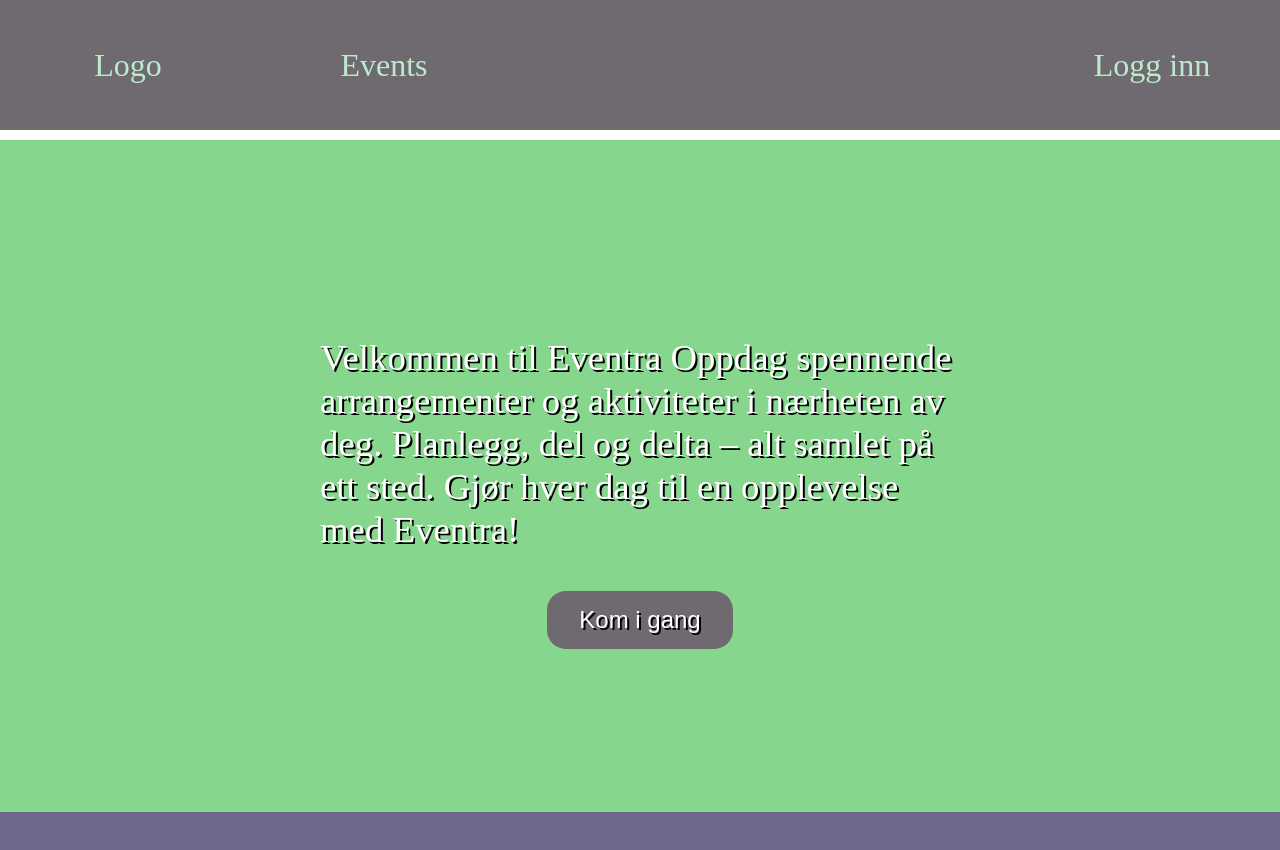
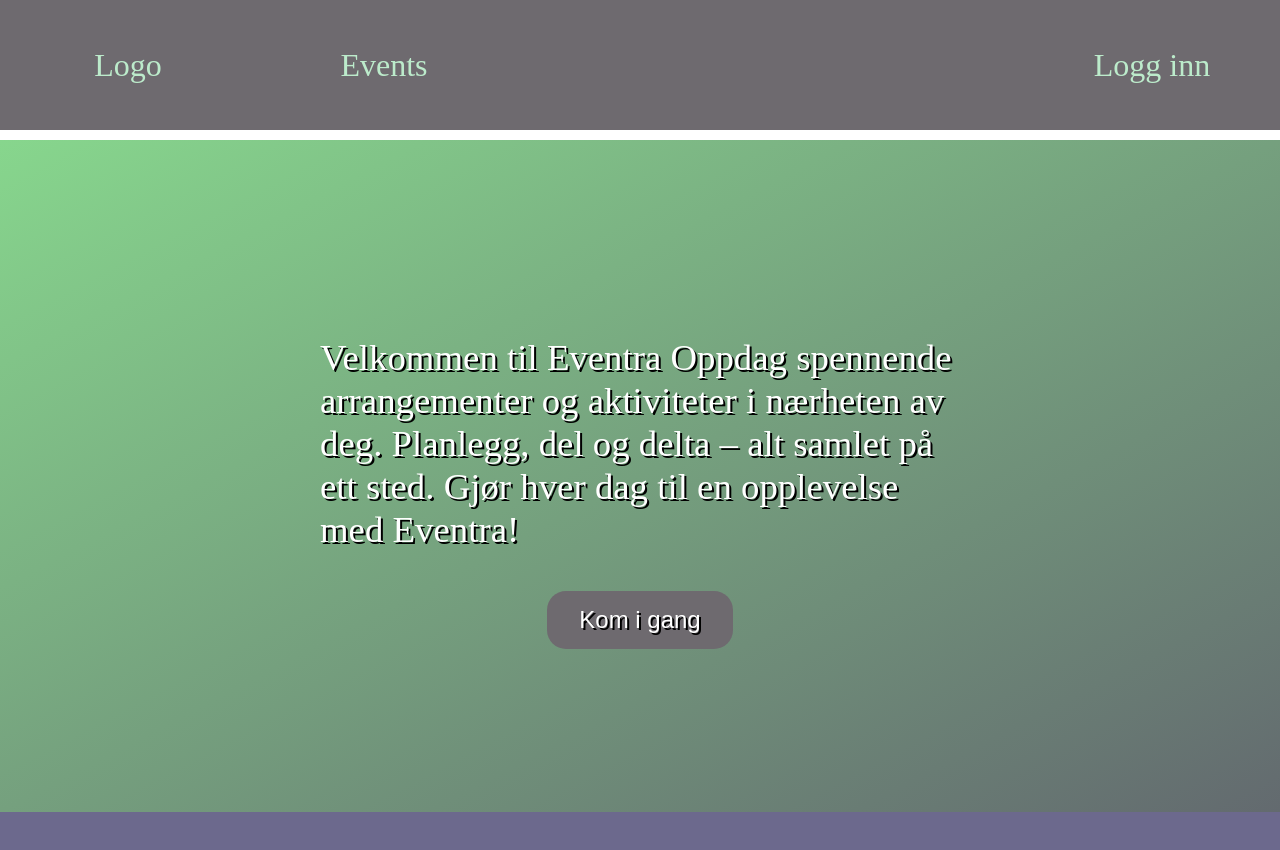
Before and after one commit to Dressen123/Investorukene, a SvelteKit app in the folder my-app/: page / in a window 1280 px wide. Shown: the top 850 px of the page. Built offline with nearby package versions, Linux system fonts and the light colour scheme.

Commit message:
low taper

```diff
--- a/my-app/src/routes/+page.svelte
+++ b/my-app/src/routes/+page.svelte
@@ -29,7 +29,7 @@
 .hjemside_kropp{
     width: 100%;
     height: 42em;
-    background-color: #87d68d;
+    background-image: linear-gradient(to bottom right, #87d68d, #636a6f);
     display: flex;
     justify-content: space-between;
 }
--- a/my-app/src/routes/login-page/+page.svelte
+++ b/my-app/src/routes/login-page/+page.svelte
@@ -42,7 +42,7 @@
 .kropp{
     width: 100%;
     height: 42em;
-    background-color: #87d68d;
+    background-image: linear-gradient(to bottom right, #87d68d, #636a6f);
 }
 
 .brukernavn_boks,
```
